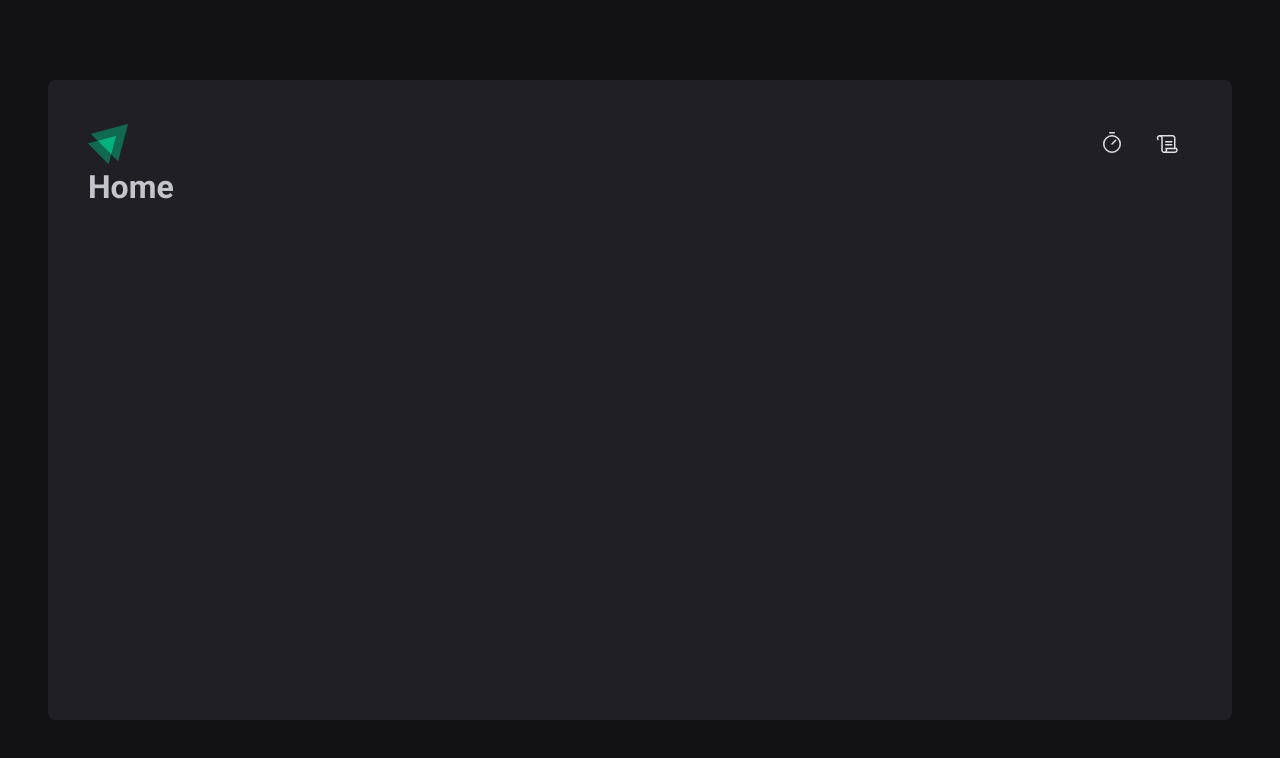
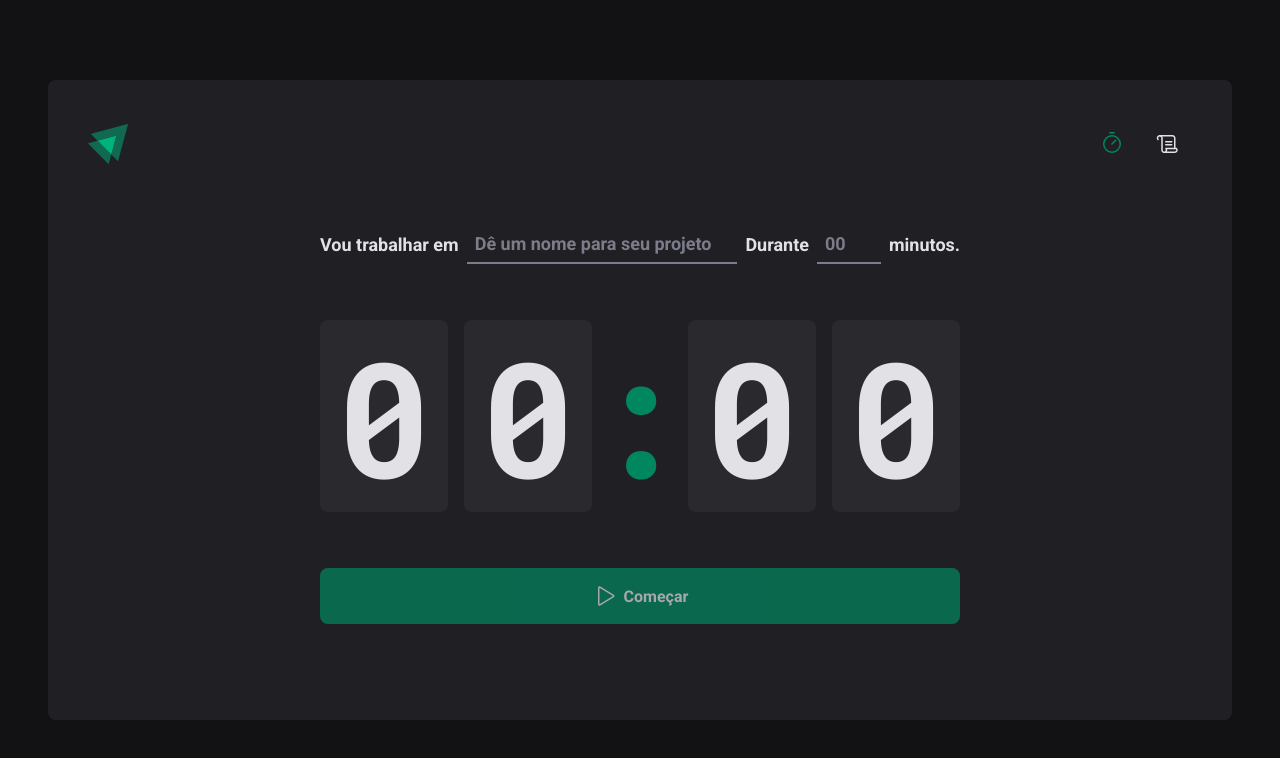
Before and after one commit to bruna40/Cronometro, a React (Vite) app in the folder Timer-ignite/: page / in a window 1280 px wide. Shown: the top 758 px of the page. Built offline with nearby package versions, Linux system fonts and the light colour scheme.

Commit message:
estilizando a pagina Home

```diff
--- a/Timer-ignite/src/components/Header/index.tsx
+++ b/Timer-ignite/src/components/Header/index.tsx
@@ -1,18 +1,19 @@
 import { HeaderContainer } from "./style";
 import Logo from '../../assets/Logo.svg';
 import { Scroll, Timer } from "phosphor-react";
+import { NavLink } from "react-router-dom";
 
 export function Header() {
     return (
         <HeaderContainer>
             <img src={Logo} alt="Logo" />
             <nav>
-                <a href="/">
+                <NavLink to="/" title="Timer">
                     <Timer size={24}/>
-                </a>
-                <a href="/history">
+                </NavLink>
+                <NavLink to="/history" title="History">
                     <Scroll size={24}/>
-                </a>
+                </NavLink>
             </nav>
         </HeaderContainer>
     )
--- a/Timer-ignite/src/components/Header/style.ts
+++ b/Timer-ignite/src/components/Header/style.ts
@@ -26,6 +26,10 @@
             &:hover {
                 border-bottom: 3px solid ${props => props.theme['green-500']};
             }
+
+            &.active {
+                color: ${props => props.theme['green-500']};
+            }
         }
     }
 `;
--- a/Timer-ignite/src/pages/Home.tsx
+++ /dev/null
@@ -1,5 +0,0 @@
-export function Home() {
-    return (
-        <h1>Home</h1>
-    )
-}
--- /dev/null
+++ b/Timer-ignite/src/pages/Home/index.tsx
@@ -0,0 +1,48 @@
+import { Play } from "phosphor-react";
+import {
+    ButtonContainer,
+    CountdownContainer,
+    FormContainer,
+    HomeContainer,
+    MinutesInput,
+    Separator,
+    TaskInput
+} from "./style";
+
+export function Home() {
+    return (
+        <HomeContainer>
+            <form>
+                <FormContainer>
+                    <label htmlFor="task">Vou trabalhar em</label>
+                    <TaskInput
+                        type="text"
+                        id="task"
+                        placeholder="Dê um nome para seu projeto"
+                    />
+
+                    <label htmlFor="time">Durante</label>
+                    <MinutesInput
+                        type="number"
+                        id="time"
+                        placeholder="00"
+                    />
+
+                    <span>minutos.</span>
+                </FormContainer>
+                <CountdownContainer>
+                    <span>0</span>
+                    <span>0</span>
+                    <Separator>:</Separator>
+                    <span>0</span>
+                    <span>0</span>
+                </CountdownContainer>
+
+                <ButtonContainer disabled type="submit">
+                    <Play size={24} />
+                    Começar
+                </ButtonContainer>
+            </form>
+        </HomeContainer>
+    )
+}
--- /dev/null
+++ b/Timer-ignite/src/pages/Home/style.ts
@@ -0,0 +1,116 @@
+import styled from "styled-components";
+
+export const HomeContainer = styled.main`
+    flex:1;
+
+    display: flex;
+    flex-direction: column;
+    align-items: center;
+    justify-content: center;
+
+    form {
+        display: flex;
+        flex-direction: column;
+        align-items: center;
+        gap: 3.5rem;
+    }
+
+
+`;
+
+export const FormContainer = styled.div`
+    width: 100%;
+    display: flex;
+    align-items: center;
+    justify-content: center;
+    gap: 0.5rem;
+    color: ${promps => promps.theme['gray-100']};
+    font-size: 1.125rem;
+    font-weight: bold;
+    flex-wrap: wrap;
+
+`;
+
+const baseInput = styled.input`
+    background: transparent;
+    height: 2.5rem;
+    border:0;
+    border-bottom: 2px solid ${promps => promps.theme['gray-500']};
+    font-weight: bold;
+    font-size: 1.125rem;
+    padding: 0 0.5rem;
+    color: ${promps => promps.theme['gray-100']};
+
+    &:focus {
+        box-shadow: none;
+        border-color: ${promps => promps.theme['green-500']};
+    }
+
+    &::placeholder {
+        color: ${promps => promps.theme['gray-500']};
+    }
+`;
+
+export const TaskInput = styled(baseInput)`
+   flex:1;
+
+`;
+
+export const MinutesInput = styled(baseInput)`
+    width: 4rem;
+`;
+
+export const CountdownContainer = styled.div`
+    font-family: 'Roboto Mono', monospace;
+    font-size: 10rem;
+    line-height: 8rem;
+    color: ${promps => promps.theme['gray-100']};
+
+    display: flex;
+    gap: 1rem;
+
+    span {
+        background: ${promps => promps.theme['gray-700']};
+        padding: 2rem 1rem;
+        border-radius: 8px;
+    }
+
+`;
+
+export const Separator = styled.div`
+    padding: 2rem 0;
+    color: ${promps => promps.theme['green-500']};
+
+    width: 4rem;
+    overflow: hidden;
+    display: flex;
+    justify-content: center;
+`;
+
+export const ButtonContainer = styled.button`
+    width: 100%;
+    border: none;
+    border-radius: 8px;
+    padding: 1rem;
+
+    display: flex;
+    align-items: center;
+    justify-content: center;
+
+    gap:0.5rem;
+    font-weight: bold;
+
+    cursor: pointer;
+
+    background: ${promps => promps.theme['green-500']};
+    color: ${promps => promps.theme['gray-100']};
+
+    &:disabled {
+        opacity: 0.7;
+        cursor: not-allowed;
+    }
+
+    &:not(:disabled):hover {
+        background: ${promps => promps.theme['green-700']};
+    }
+`;
--- a/Timer-ignite/src/styles/global.ts
+++ b/Timer-ignite/src/styles/global.ts
@@ -16,6 +16,7 @@
 body {
     background: ${props => props.theme['gray-900']};
     color: ${props => props.theme['gray-300']};
+    -webkit-font-smoothing: antialiased;
 }
 
 body, input, textarea, button {
```
